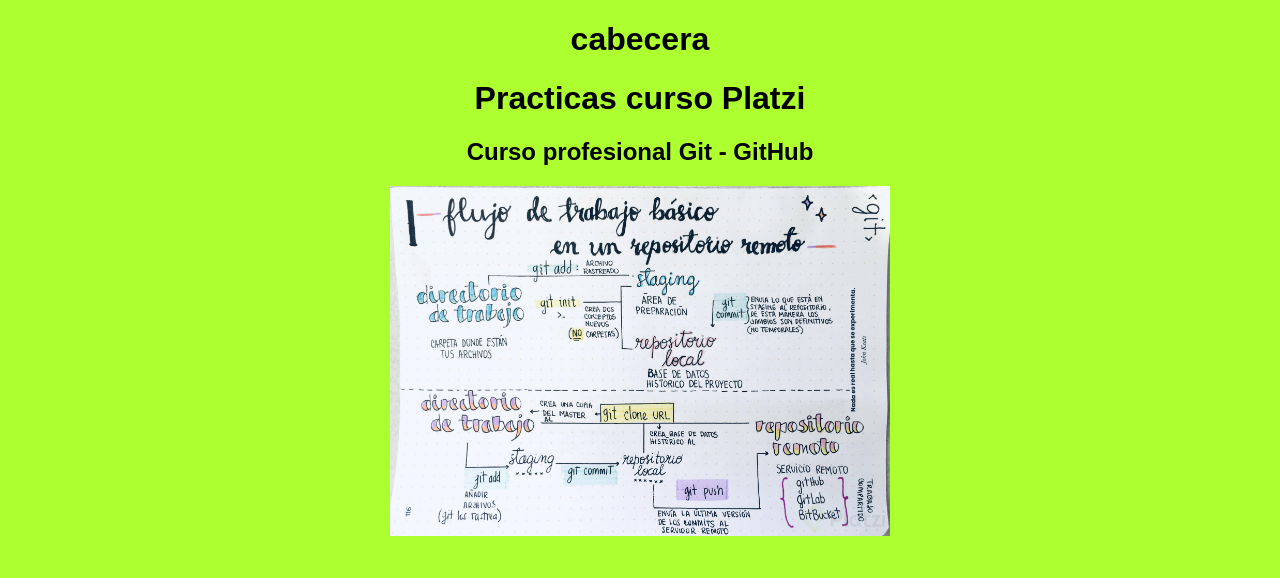
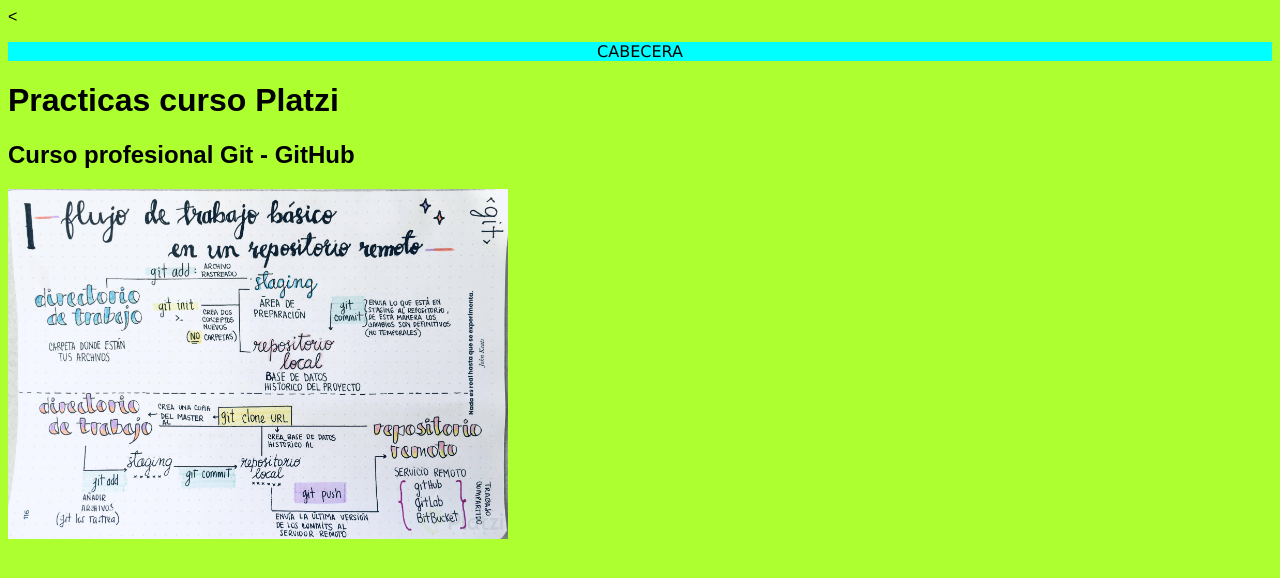
Before and after one commit to Chezz92/Platzi_cursos_23, a plain HTML site: page index.html in a window 1280 px wide. Drawn offline with Linux system fonts and the light colour scheme.

Commit message:
se agrego cabecera

```diff
--- a/css/style.css
+++ b/css/style.css
@@ -1,8 +1,18 @@
+p{
+    background-color:aqua;
+    font-family: 'Lucida Sans', 'Lucida Sans Regular', 'Lucida Grande', 'Lucida Sans Unicode', Geneva, Verdana, sans-serif;
+    text-align: center;
+    text-decoration-color: black;
+    text-shadow: none;
+    text-transform: capitalize;
+
+}
 body
 {
     text-align: center;
     font-family: "Arial";
     background-color: greenyellow;
     text-decoration-color: black;
+    text-align: left;
 
 }
--- a/index.html
+++ b/index.html
@@ -7,7 +7,7 @@
     <title>Git</title>
 </head>
 <body>
-    <h1>cabecera</h1>
+    <<p>CABECERA</body</p>
     <h1>Practicas curso Platzi</h1>
     <h2>Curso profesional Git - GitHub</h2>
     <img src="Imagenes/Git1.jpg" alt="" width="500px" height="350">
```
